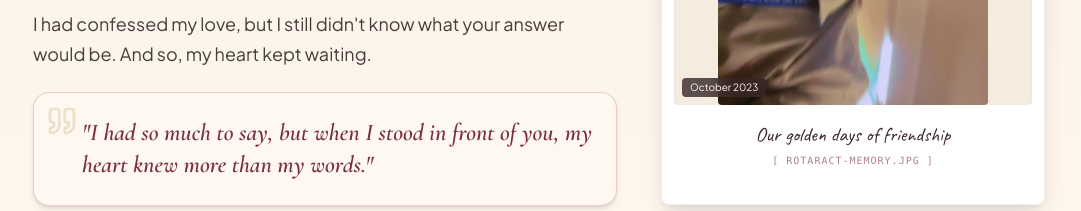
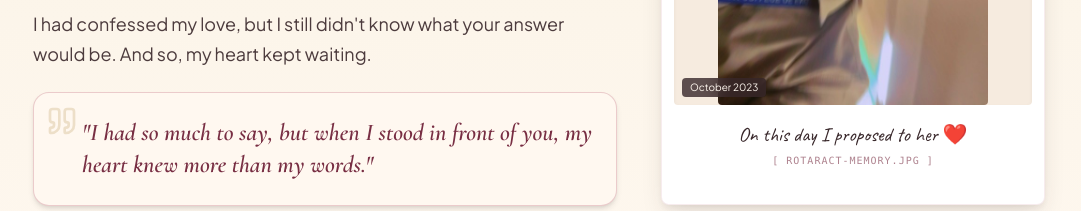
Before and after one commit to Pranesh003/anniversary_story_website, a React (Vite) app: page / in a window 1280 px wide. Shown: the part 6200-6411 px from the top of the page, without its empty margins (95-1176 px from the left). Built offline with nearby package versions, Linux system fonts and the light colour scheme.

Commit message:
Update Chapter 5 caption to 'On this day I proposed to her ❤️'

```diff
--- a/src/data/memories.ts
+++ b/src/data/memories.ts
@@ -66,12 +66,12 @@ export const MEMORIES: MemoryItem[] = [
   },
   {
     id: 'm2',
-    title: 'Our Golden Days of Friendship',
+    title: 'The Day I Proposed to Her ❤️',
     date: 'October 2023',
     category: 'college',
     imageUrl: '/images/rotaract-memory-v10.jpg',
     placeholderName: 'rotaract-memory.jpg',
-    caption: 'Our golden days of friendship',
+    caption: 'On this day I proposed to her ❤️',
     handwrittenNote: 'My heart was beating so fast!',
     location: 'Auditorium'
   },
--- a/src/data/story.ts
+++ b/src/data/story.ts
@@ -122,7 +122,7 @@ export const STORY_CHAPTERS: StoryChapterData[] = [
     highlightText: "I had so much to say, but when I stood in front of you, my heart knew more than my words.",
     imagePlaceholderName: "rotaract-memory.jpg",
     defaultImageUrl: "/images/rotaract-memory-v10.jpg",
-    imageCaption: "Our golden days of friendship",
+    imageCaption: "On this day I proposed to her ❤️",
     theme: "gold"
   },
   {
@@ -142,7 +142,7 @@ export const STORY_CHAPTERS: StoryChapterData[] = [
     handwrittenCaption: "Give me one reason to love you, Pranesh...",
     highlightText: "Every moment of waiting was proof of how deeply I cared.",
     imagePlaceholderName: "waiting-calendar-memory.jpg",
-    defaultImageUrl: "/images/waiting-calendar-memory-v8.jpg",
+    defaultImageUrl: "/images/waiting-calendar-memory-v10.jpg",
     imageCaption: "Days of Hope & Nervous Anticipation",
     theme: "cream"
   },
```
Also changed, not shown: public/images/waiting-calendar-memory-v10.jpg (added).
